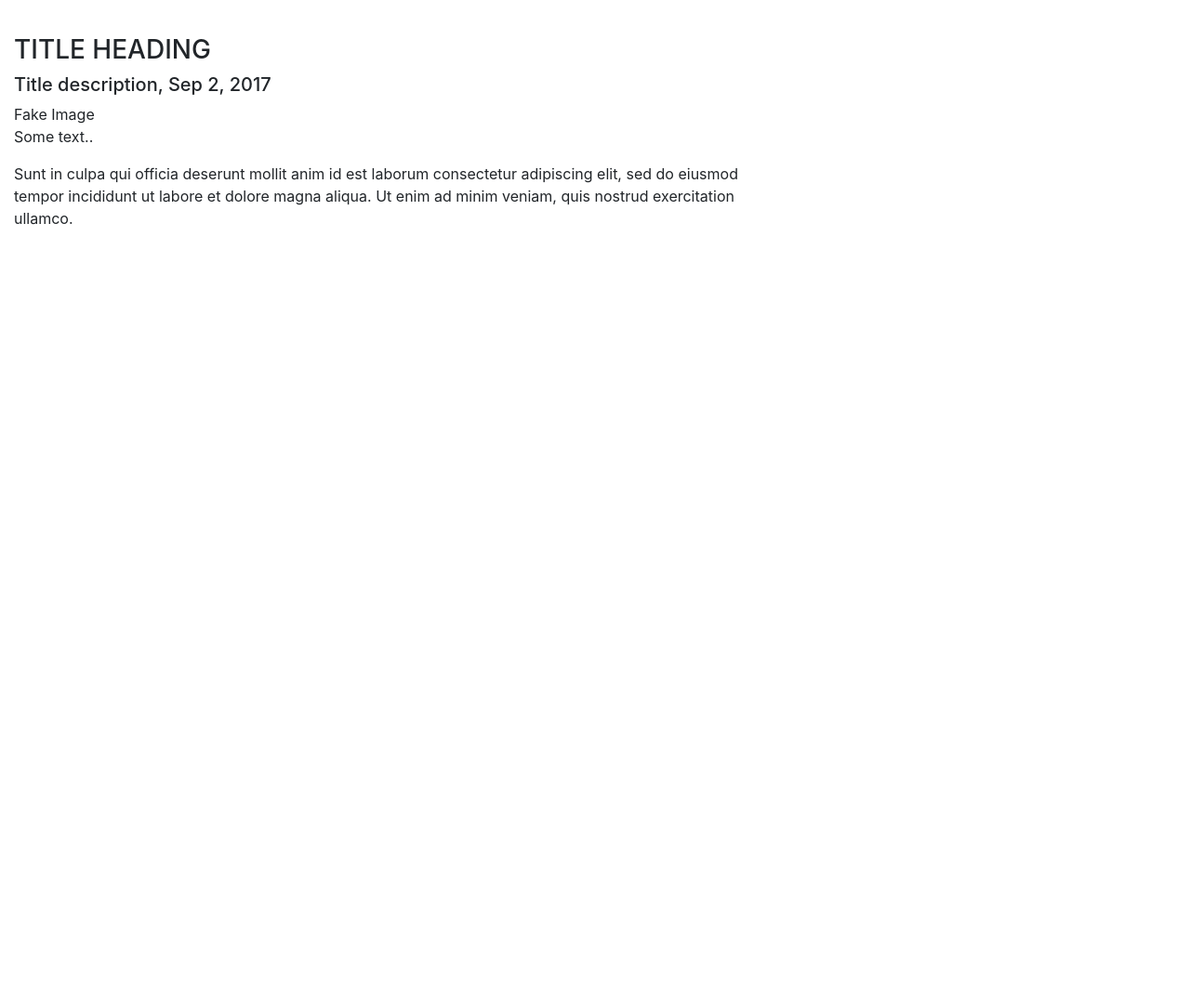
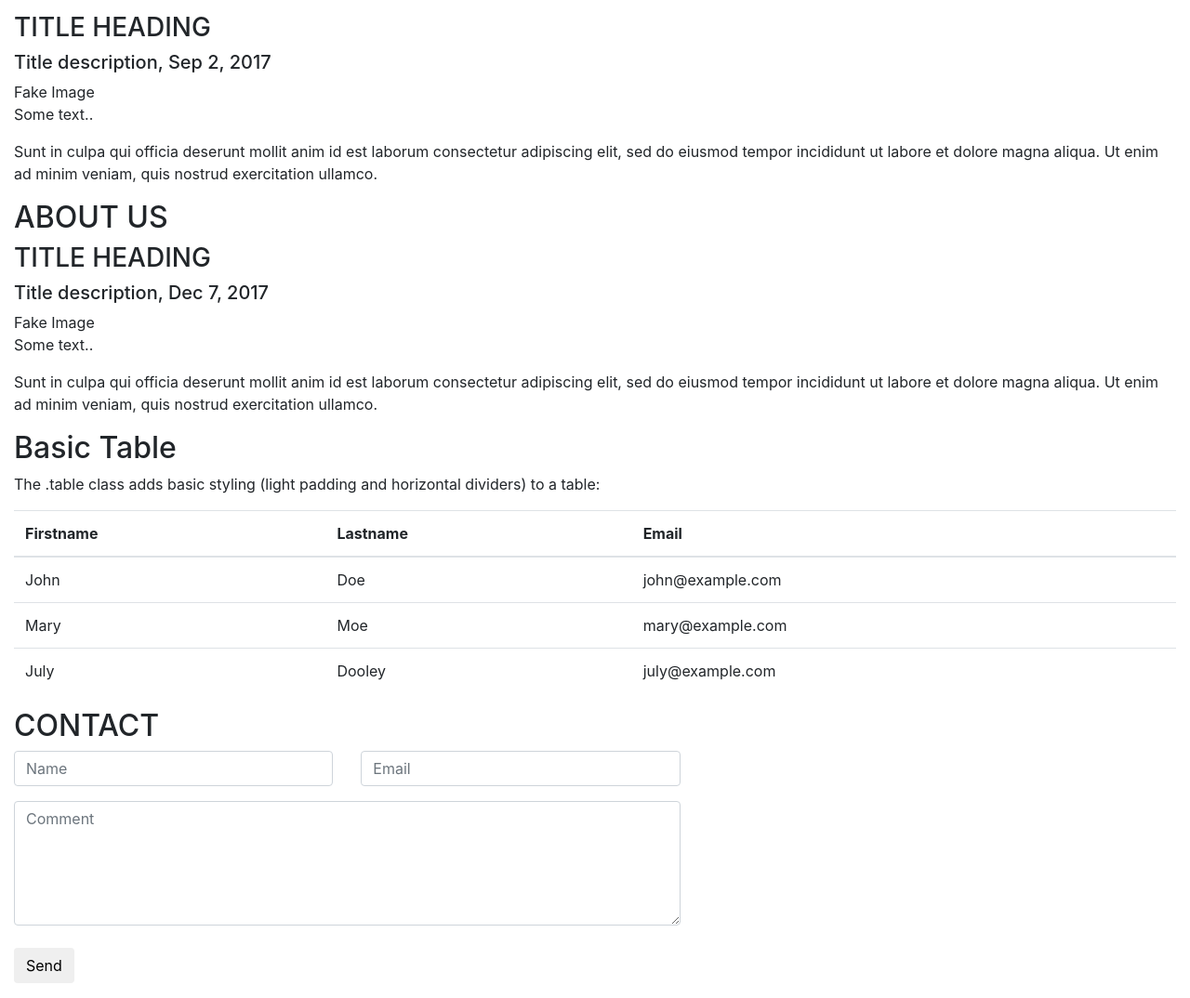
Before and after one commit to LuSantanaHolmes/boff, a plain HTML site: page index.html in a window 1280 px wide. Shown: the part 627-1701 px from the top of the page at 93% size. Before the commit the page ends 890 px from the top, so only its background shows below. Drawn offline with nearby package versions, Linux system fonts and the light colour scheme.

Commit message:
add collapsing-navbar and about us container

```diff
--- a/index.html
+++ b/index.html
@@ -25,7 +25,10 @@
 
   <!-- navigation bar and dropdown Links -->
   <nav class="navbar navbar-expand-sm bg-dark navbar-dark">
-
+    <button class="navbar-toggler" type="button" data-toggle="collapse" data-target="#collapsibleNavbar">
+      <span class="navbar-toggler-icon"></span>
+    </button>
+    <div class="collapse navbar-collapse" id="collapsibleNavbar">
       <!-- menu/links -->
       <ul class="navbar-nav">
 
@@ -65,10 +68,11 @@
           </div> <!-- div dropdown-menu -->
         </li>
       </ul>
+    </div> <!-- closing navbar-collapse -->
   </nav> <!-- closing navbar -->
 
   <!-- div news article -->
-  <div class="col-sm-8">
+  <div class="col-lg">
     <h2>NEWS</h2>
     <!-- first news article -->
     <h3>TITLE HEADING</h3>
@@ -104,6 +108,90 @@
     </p>
   </div>
 
+  <!-- div news article -->
+  <div class="col-lg">
+    <h2>ABOUT US</h2>
+    <!-- first news article -->
+    <h3>TITLE HEADING</h3>
+    <h5>Title description, Dec 7, 2017</h5>
+    <!-- first aricle pic -->
+    <div class="fakeimg">Fake Image</div>
+    <!-- pic text -->
+    <p>
+      Some text..
+    </p>
+    <p>
+      Sunt in culpa qui officia deserunt mollit anim id est laborum
+      consectetur adipiscing elit, sed do eiusmod tempor incididunt ut
+      labore et dolore magna aliqua. Ut enim ad minim veniam, quis nostrud
+      exercitation ullamco.
+    </p>
+  </div>
+
+
+  <!-- film table -->
+  <div class="container-fluid bg-grey">
+    <h2>Basic Table</h2>
+    <p>
+      The .table class adds basic styling (light padding and horizontal dividers) to a table:
+    </p>
+    <table class="table table-hover">
+      <thead>
+        <tr>
+          <th>Firstname</th>
+          <th>Lastname</th>
+          <th>Email</th>
+        </tr>
+      </thead>
+      <tbody>
+        <tr>
+          <td>John</td>
+          <td>Doe</td>
+          <td>john@example.com</td>
+        </tr>
+        <tr>
+          <td>Mary</td>
+          <td>Moe</td>
+          <td>mary@example.com</td>
+        </tr>
+        <tr>
+          <td>July</td>
+          <td>Dooley</td>
+          <td>july@example.com</td>
+        </tr>
+      </tbody>
+    </table>
+  </div>
+
+
+  <!-- Container (Contact Section) -->
+  <div id="contact" class="container-fluid bg-grey">
+    <h2 class="text-left">CONTACT</h2>
+    <div class="row">
+      <!-- <div class="col-sm-5">
+        <p>Contact us and we'll get back to you within 24 hours.</p>
+        <p><span class="glyphicon glyphicon-map-marker"></span> Chicago, US</p>
+        <p><span class="glyphicon glyphicon-phone"></span> +00 1515151515</p>
+        <p><span class="glyphicon glyphicon-envelope"></span> myemail@something.com</p>
+      </div> -->
+      <div class="col-sm-7 slideanim">
+        <div class="row">
+          <div class="col-sm-6 form-group">
+            <input class="form-control" id="name" name="name" placeholder="Name" type="text" required>
+          </div>
+          <div class="col-sm-6 form-group">
+            <input class="form-control" id="email" name="email" placeholder="Email" type="email" required>
+          </div>
+        </div>
+        <textarea class="form-control" id="comments" name="comments" placeholder="Comment" rows="5"></textarea><br>
+        <div class="row">
+          <div class="col-sm-12 form-group">
+            <button class="btn btn-default pull-right" type="submit">Send</button>
+          </div>
+        </div>
+      </div>
+    </div>
+  </div>
 
 
 
```
Lines whose indentation alone changed are shown as unchanged.
